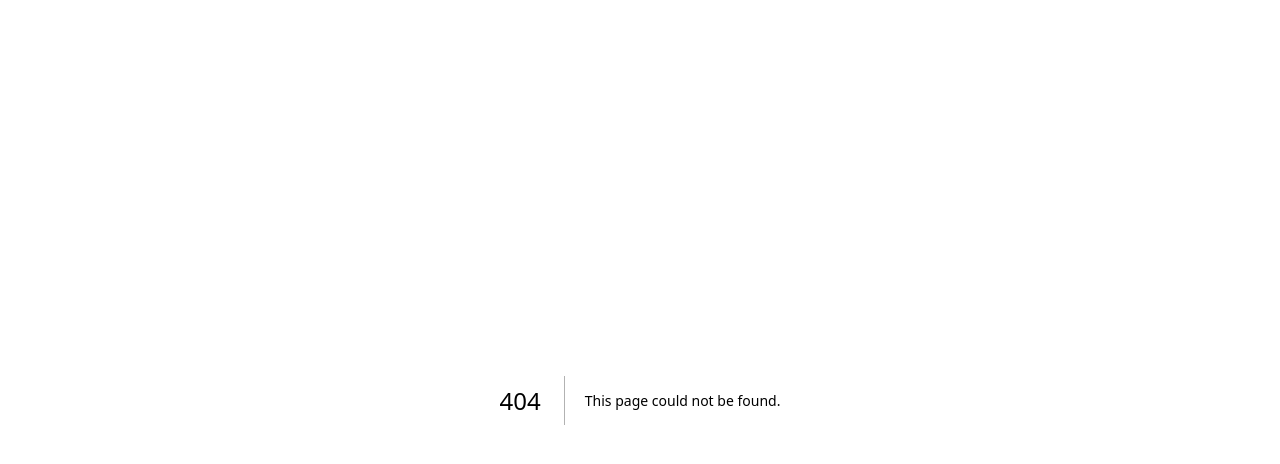
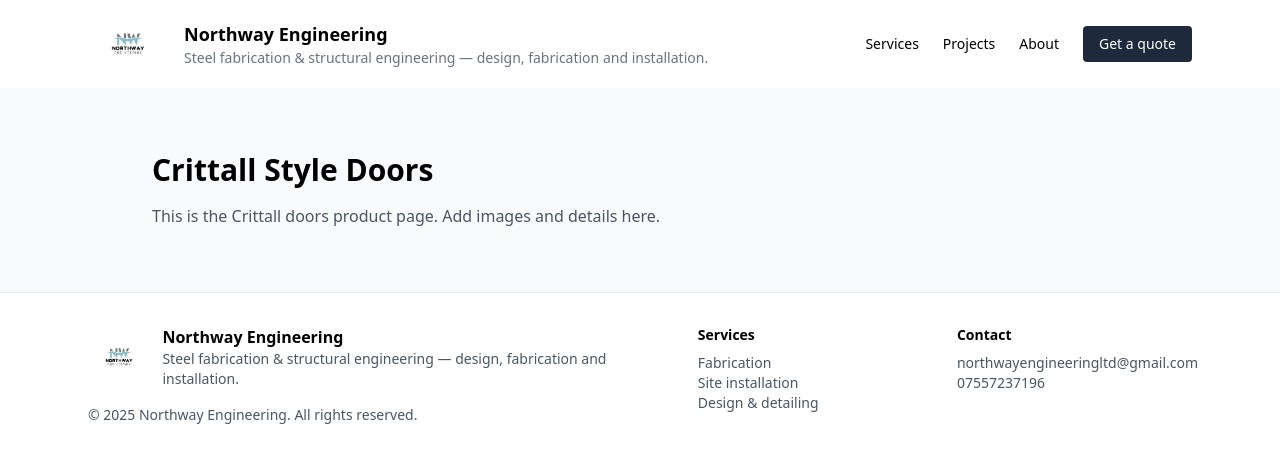
Before and after one commit to giuseppe101-arch/northway-engineering-site2, a Next.js app: page /products/crittall-doors in a window 1280 px wide. Before the commit this address had no page. Shown: the top 464 px of the page. Built offline with nearby package versions, Linux system fonts and the light colour scheme.

Commit message:
Create crittall-doors.jsx

```diff
--- /dev/null
+++ b/pages/products/crittall-doors.jsx
@@ -0,0 +1,30 @@
+import Head from 'next/head'
+import Header from '../../components/Header'
+import Footer from '../../components/Footer'
+
+export default function CrittallDoorsPage() {
+  return (
+    <>
+      <Head>
+        <title>Crittall Style Doors — Northway Engineering</title>
+        <meta
+          name="description"
+          content="Steel and glass Crittall style doors for homes and businesses."
+        />
+      </Head>
+
+      <Header />
+
+      <main className="bg-gray-50">
+        <section className="max-w-5xl mx-auto px-6 py-16">
+          <h1 className="text-3xl font-bold">Crittall Style Doors</h1>
+          <p className="mt-4 text-gray-600 max-w-2xl">
+            This is the Crittall doors product page. Add images and details here.
+          </p>
+        </section>
+      </main>
+
+      <Footer />
+    </>
+  )
+}
```
